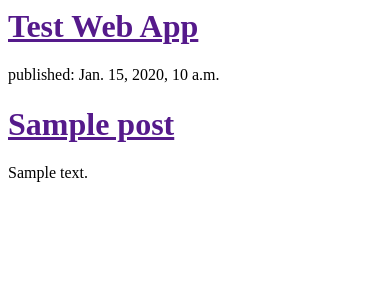
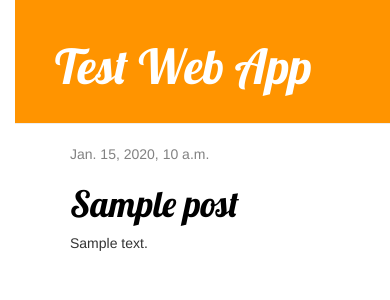
Before and after one commit to odinreln/test-web-app, a Django app: template blog/templates/blog/post_list.html in a window 390 px wide. Shown: the top 300 px of the page. Run offline with Django 3.2, Linux system fonts and the light colour scheme; the template is opened without the code that fills it: values that come from a table or form of the project are taken from there, others are empty; tables that the repository leaves empty hold one stand-in row (values such as "Sample post"); some libraries are stand-ins or nearby versions.

Commit message:
added view,temp,css for detailed blog post

```diff
--- /dev/null
+++ b/blog/static/css/blog.css
@@ -0,0 +1,51 @@
+h1 a {
+    color: #FCA205;
+    font-family: 'Lobster';
+}
+
+body {
+    padding-left: 15px;
+}
+
+.page-header {
+    background-color: #ff9400;
+    margin-top: 0;
+    padding: 20px 20px 20px 40px;
+}
+
+.page-header h1, .page-header h1 a, .page-header h1 a:visited, .page-header h1 a:active {
+    color: #ffffff;
+    font-size: 36pt;
+    text-decoration: none;
+}
+
+.content {
+    margin-left: 40px;
+}
+
+h1, h2, h3, h4 {
+    font-family: 'Lobster', cursive;
+}
+
+.date {
+    color: #828282;
+}
+
+.save {
+    float: right;
+}
+
+.post-form textarea, .post-form input {
+    width: 100%;
+}
+
+.top-menu, .top-menu:hover, .top-menu:visited {
+    color: #ffffff;
+    float: right;
+    font-size: 26pt;
+    margin-right: 20px;
+}
+
+.post h1 a, .post h1 a:visited {
+    color: #000000;
+}
--- /dev/null
+++ b/blog/templates/blog/base.html
@@ -0,0 +1,26 @@
+{% load staticfiles %}
+<html>
+
+    <head>
+        <title>Web Test</title>
+        <link rel="stylesheet" href="//maxcdn.bootstrapcdn.com/bootstrap/3.2.0/css/bootstrap.min.css">
+        <link rel="stylesheet" href="//maxcdn.bootstrapcdn.com/bootstrap/3.2.0/css/bootstrap-theme.min.css">
+        <link href="http://fonts.googleapis.com/css?family=Lobster&subset=latin,latin-ext" rel="stylesheet" type="text/css">
+        <link rel="stylesheet" href="{% static 'css/blog.css' %}">
+    </head>
+
+    <body>
+        <div class="page-header">
+            <h1><a href="">Test Web App</a></h1>
+        </div>
+        <div class="content container">
+            <div class="row">
+                <div class="col-md-8">
+                {% block content %}
+                {% endblock %}
+                </div>
+            </div>
+        </div>
+    </body>
+
+</html>
--- a/blog/templates/blog/post_list.html
+++ b/blog/templates/blog/post_list.html
@@ -1,19 +1,13 @@
-<html>
-    <head>
-        <title>Web Test</title>
-    </head>
+{% extends 'blog/base.html' %}
 
-    <body>
-        <div>
-            <h1><a href="">Test Web App</a></h1>
+{% block content %}
+    {% for post in posts %}
+        <div class="post">
+            <div class="date">
+                {{ post.published_date }}
+            </div>
+            <h1><a href="{% url 'post_detail' pk=post.pk %}">{{ post.title }}</a></h1>
+            <p>{{ post.text|linebreaks }}</p>
         </div>
-        {% for post in posts %}
-            <div>
-                <p>published: {{ post.published_date }}</p>
-                <h1><a href="">{{ post.title }}</a></h1>
-                <p>{{ post.text|linebreaks }}</p>
-            </div>
-        {% endfor %}
-    </body>
-
-</html>
+    {% endfor %}
+{% endblock %}
--- a/blog/urls.py
+++ b/blog/urls.py
@@ -1,6 +1,7 @@
-from django.conf.urls import url
+from django.conf.urls import include, url
 from . import views
 
 urlpatterns = [
     url(r'^$', views.post_list, name='post_list'),
+    url(r'^post/(?P<pk>\d+)/$', views.post_detail, name='post_detail'),
 ]
```
Also changed, not shown: blog/templates/blog/post_detail.html (added, +13 -0 lines), blog/views.py (+9 -2 lines), 1 other file.
